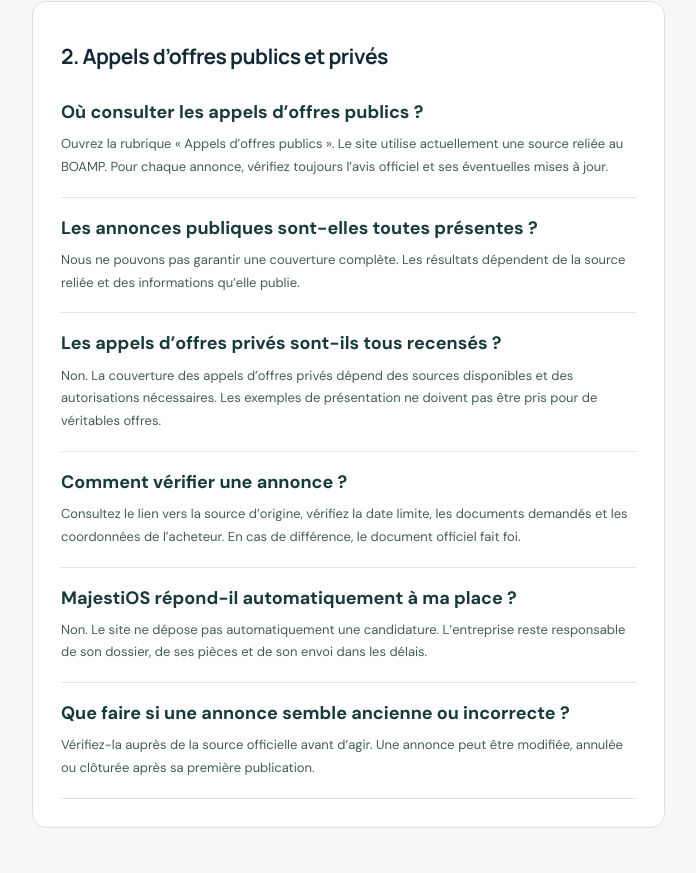
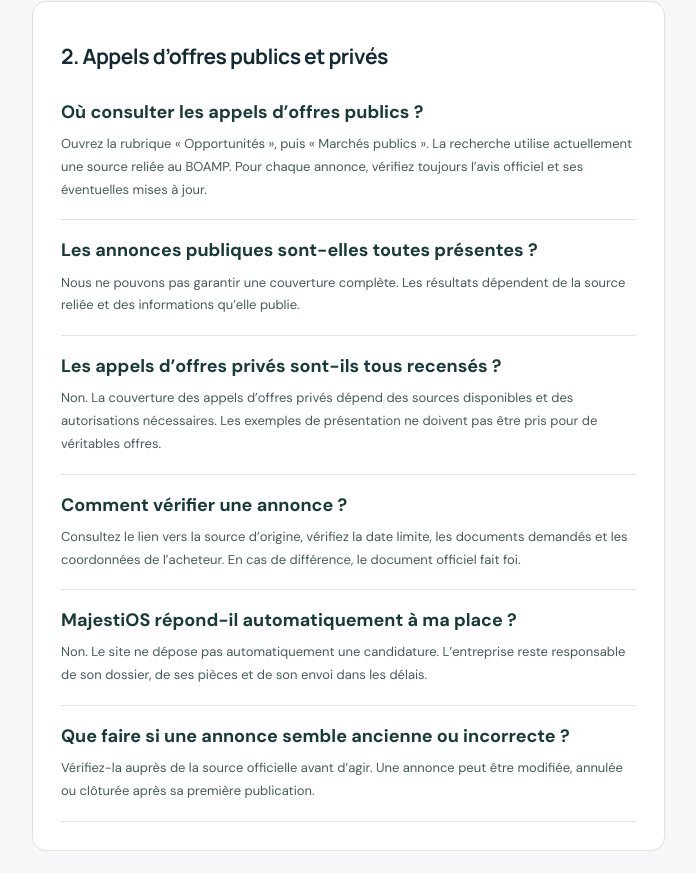
Before and after one commit to Chexpeer/Majestios, a Next.js app: page /faq in a window 1280 px wide. Shown: the part 2151-3024 px from the top of the page, without its empty margins (536-1232 px from the left). Built offline with nearby package versions, Linux system fonts and the light colour scheme.

Commit message:
Aligner la FAQ sur les intitulés de navigation actuels

```diff
--- a/src/app/faq/page.tsx
+++ b/src/app/faq/page.tsx
@@ -23,7 +23,7 @@ const sections = [
     id: "appels-offres",
     title: "2. Appels d’offres publics et privés",
     items: [
-      ["Où consulter les appels d’offres publics ?", "Ouvrez la rubrique « Appels d’offres publics ». Le site utilise actuellement une source reliée au BOAMP. Pour chaque annonce, vérifiez toujours l’avis officiel et ses éventuelles mises à jour."],
+      ["Où consulter les appels d’offres publics ?", "Ouvrez la rubrique « Opportunités », puis « Marchés publics ». La recherche utilise actuellement une source reliée au BOAMP. Pour chaque annonce, vérifiez toujours l’avis officiel et ses éventuelles mises à jour."],
       ["Les annonces publiques sont-elles toutes présentes ?", "Nous ne pouvons pas garantir une couverture complète. Les résultats dépendent de la source reliée et des informations qu’elle publie."],
       ["Les appels d’offres privés sont-ils tous recensés ?", "Non. La couverture des appels d’offres privés dépend des sources disponibles et des autorisations nécessaires. Les exemples de présentation ne doivent pas être pris pour de véritables offres."],
       ["Comment vérifier une annonce ?", "Consultez le lien vers la source d’origine, vérifiez la date limite, les documents demandés et les coordonnées de l’acheteur. En cas de différence, le document officiel fait foi."],
```
